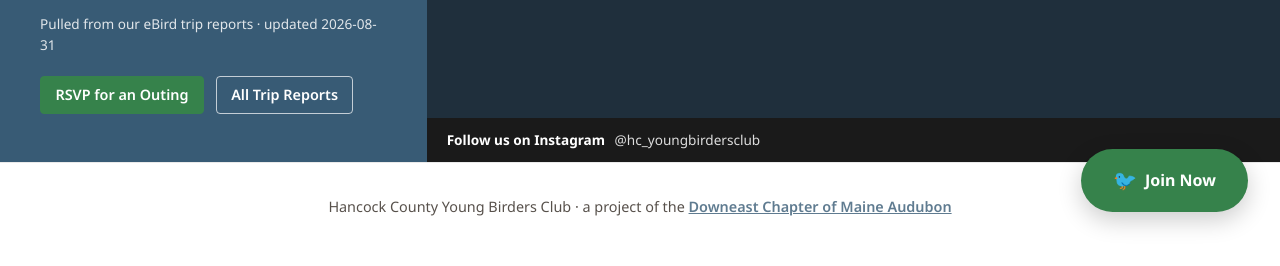
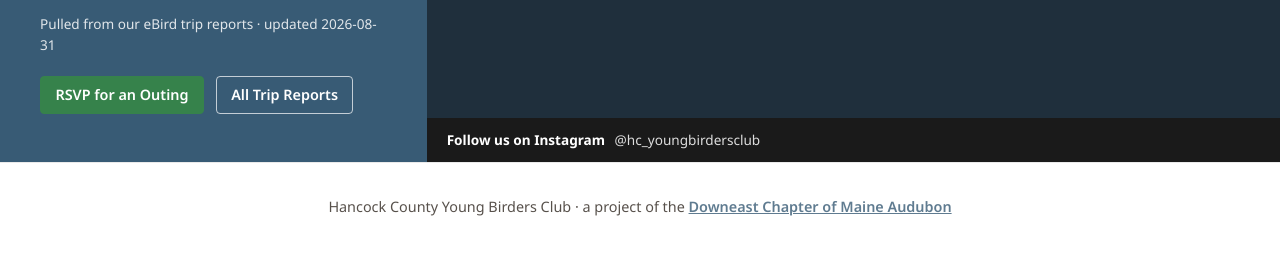
Before and after one commit to James-Longo/YBC_website, a website built with Vite: page index.html in a window 1280 px wide. Shown: the part 556-822 px from the top of the page. Built offline with nearby package versions, Linux system fonts and the light colour scheme; a script that the page names is missing.

Commit message:
tweak: remove floating Join Now button (header Join link covers it)

```diff
--- a/index.html
+++ b/index.html
@@ -100,8 +100,6 @@
       </div>
     </footer>
 
-    <a href="https://forms.gle/kpizSSjbhjwtRof4A" class="join-btn" target="_blank">Join Now</a>
-
     <script type="module" src="/nav.js"></script>
     <script type="module" src="/stats.js"></script>
   </body>
--- a/style.css
+++ b/style.css
@@ -544,36 +544,6 @@ body.menu-open {
 
 /* ---------------- Sections ---------------- */
 
-.join-btn {
-  position: fixed;
-  bottom: 2rem;
-  right: 2rem;
-  background: var(--ebird-green);
-  color: white;
-  padding: 1rem 2rem;
-  border-radius: 50px;
-  text-decoration: none;
-  font-weight: 700;
-  font-size: 1rem;
-  transition: var(--transition);
-  box-shadow: 0 8px 24px rgba(0,0,0,0.2);
-  z-index: 2000;
-  display: flex;
-  align-items: center;
-  gap: 8px;
-}
-
-.join-btn::before {
-  content: '🐦';
-  font-size: 1.2rem;
-}
-
-.join-btn:hover {
-  background: #2d6d3e;
-  transform: translateY(-5px) scale(1.05);
-  box-shadow: 0 12px 32px rgba(0,0,0,0.3);
-}
-
 .section {
   padding: 4rem 0;
 }
```
Also changed, not shown: life-list/index.html (+0 -2 lines), rsvp/index.html (+0 -2 lines), trip-reports/index.html (+0 -2 lines).
